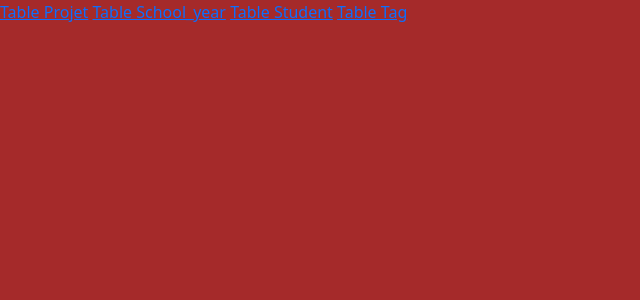
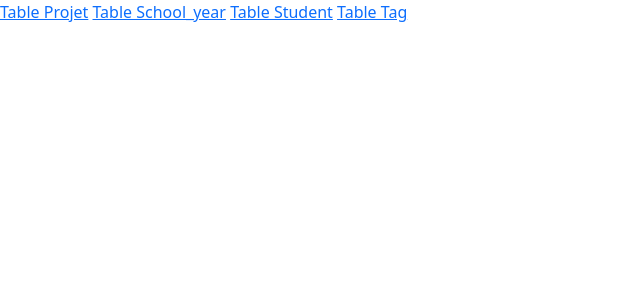
Before and after one commit to Fadddddd/Project_SQLPhp, a PHP site: page /vue/head.php in a window 1280 px wide. Shown: the top 300 px of the page, without its empty margins (0-640 px from the left). Run offline with PHP 8.4, Linux system fonts and the light colour scheme.

Commit message:
first commit

```diff
--- a/vue/css/style.css
+++ b/vue/css/style.css
@@ -1,6 +1,3 @@
-* {
-  background-color: brown;
-}
 menu {
   list-style-type: none;
   margin: 0;
```
